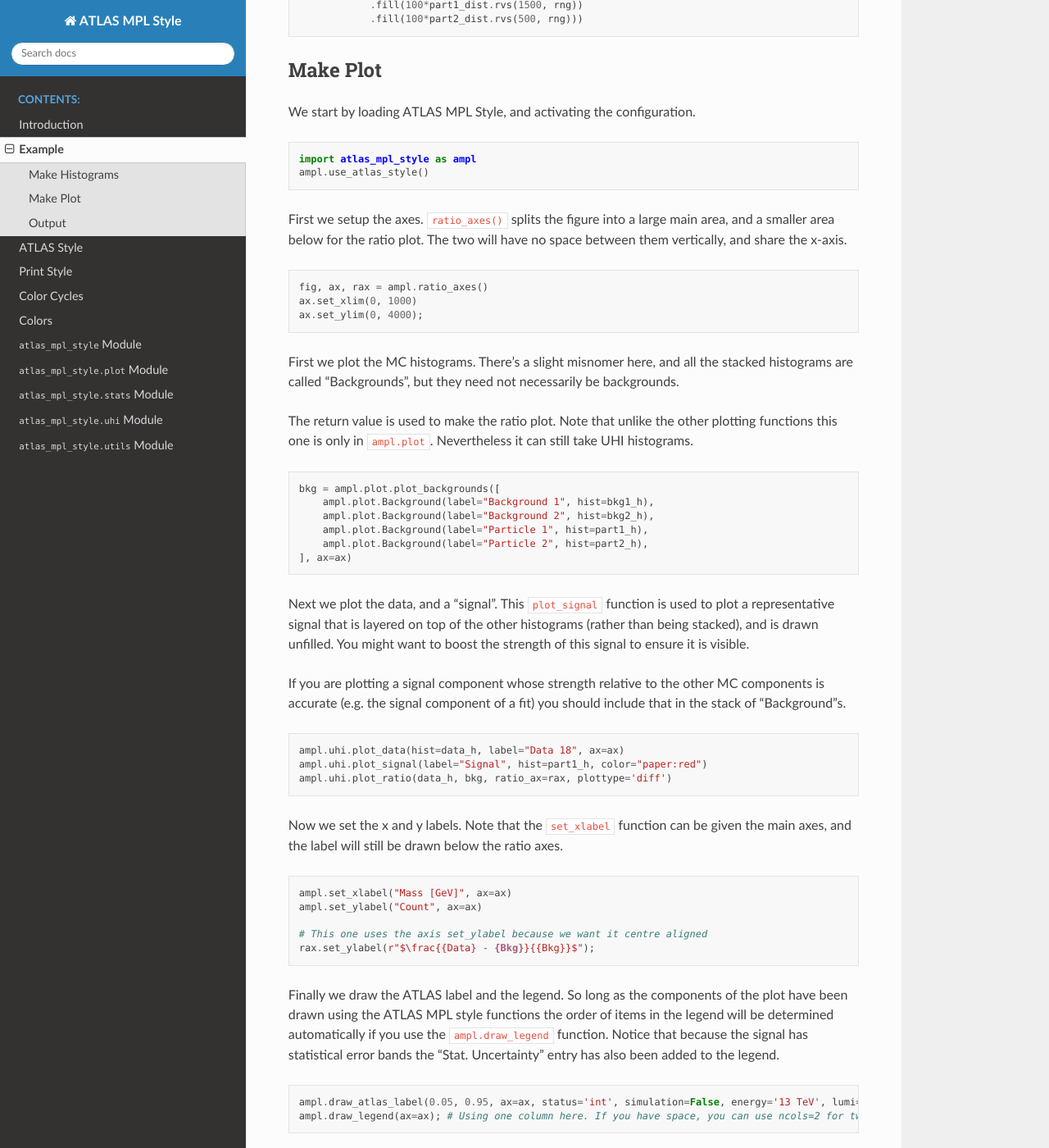
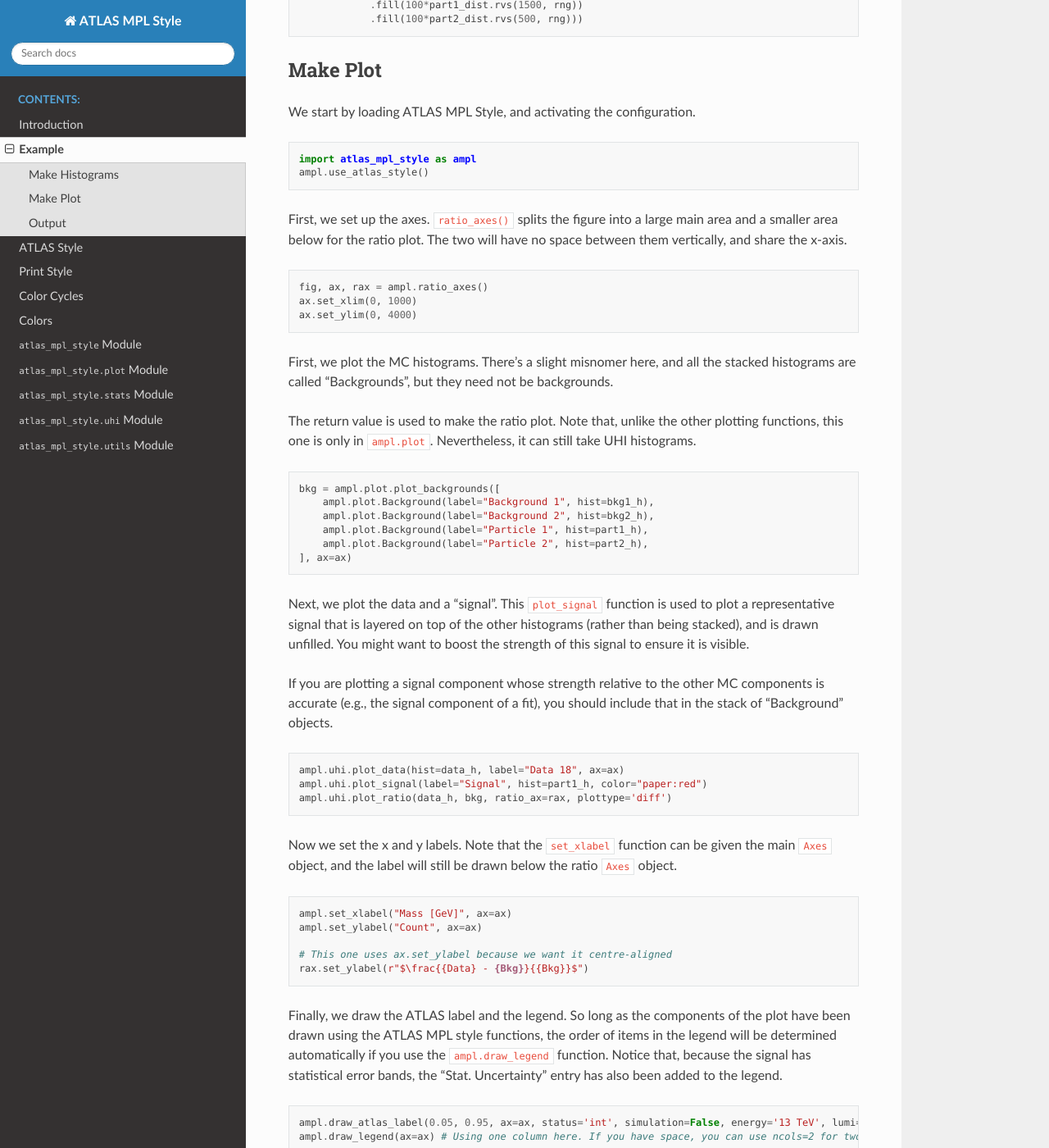
Before and after one commit to beojan/atlas-mpl, a Sphinx documentation site: the page built from docs/examples.rst, in a window 1280 px wide and 1400 px high, scrolled down 900 px. Shown: the whole window at 82% size. Built offline with Sphinx 7.4.7 and the Read the Docs theme 3.1.0, drawn with Linux system fonts in a browser that asks for light colours; some of the changed text lies outside the part shown.

Commit message:
AI spelling, grammar, and syntax fixes for documentation
- Fix typos, punctuation, Sphinx markup, and grammar in README.rst and docs/
- Standardize docstrings across atlas_mpl_style modules to follow NumPy style
- Adopt consistent British English with OED (-ize) spelling across docstrings
- Update parameter type annotations, imperative mood summaries, and return descriptions
- Fix test docstring comments in tests/test_docs_example.py

AI-Assisted-By: Antigravity (Gemini 3.8 Flash)

```diff
--- a/docs/conf.py
+++ b/docs/conf.py
@@ -52,4 +52,4 @@ master_doc = 'index'
 # Add any paths that contain custom static files (such as style sheets) here,
 # relative to this directory. They are copied after the builtin static files,
 # so a file named "default.css" will overwrite the builtin "default.css".
-html_static_path = ['']
+html_static_path = []
--- a/docs/examples.rst
+++ b/docs/examples.rst
@@ -16,8 +16,8 @@ First, we just load some packages.
 Make Histograms
 --------------------
 
-We need some histograms to plot, so let’s generate some. We’re making
-Boost histograms here but you can also read a TH1 from a ROOT file with
+We need some histograms to plot, so let's generate some. We're making
+Boost histograms here, but you can also read a TH1 from a ROOT file with
 Uproot and convert it. We can deal with anything that follows the UHI
 PlottableHistogram protocol.
 
@@ -45,8 +45,9 @@ PlottableHistogram protocol.
                 .fill(100*bkg2_dist.rvs(5000, rng))
                 .fill(100*part1_dist.rvs(1500, rng))
                 .fill(100*part2_dist.rvs(500, rng)))
+
 Make Plot
--------------
+---------
 
 We start by loading ATLAS MPL Style, and activating the configuration.
 
@@ -55,22 +56,22 @@ We start by loading ATLAS MPL Style, and activating the configuration.
     import atlas_mpl_style as ampl
     ampl.use_atlas_style()
 
-First we setup the axes. ``ratio_axes()`` splits the figure into a large
-main area, and a smaller area below for the ratio plot. The two will
+First, we set up the axes. ``ratio_axes()`` splits the figure into a large
+main area and a smaller area below for the ratio plot. The two will
 have no space between them vertically, and share the x-axis.
 
 .. code:: python
 
     fig, ax, rax = ampl.ratio_axes()
     ax.set_xlim(0, 1000)
-    ax.set_ylim(0, 4000);
+    ax.set_ylim(0, 4000)
 
-First we plot the MC histograms. There’s a slight misnomer here, and all
+First, we plot the MC histograms. There's a slight misnomer here, and all
 the stacked histograms are called “Backgrounds”, but they need not
-necessarily be backgrounds.
+be backgrounds.
 
-The return value is used to make the ratio plot. Note that unlike the
-other plotting functions this one is only in ``ampl.plot``. Nevertheless
+The return value is used to make the ratio plot. Note that, unlike the
+other plotting functions, this one is only in ``ampl.plot``. Nevertheless,
 it can still take UHI histograms.
 
 .. code:: python
@@ -82,14 +83,14 @@ it can still take UHI histograms.
         ampl.plot.Background(label="Particle 2", hist=part2_h),
     ], ax=ax)
 
-Next we plot the data, and a “signal”. This ``plot_signal`` function is
+Next, we plot the data and a “signal”. This ``plot_signal`` function is
 used to plot a representative signal that is layered on top of the other
 histograms (rather than being stacked), and is drawn unfilled. You might
 want to boost the strength of this signal to ensure it is visible.
 
 If you are plotting a signal component whose strength relative to the
-other MC components is accurate (e.g. the signal component of a fit) you
-should include that in the stack of “Background”s.
+other MC components is accurate (e.g., the signal component of a fit), you
+should include that in the stack of “Background” objects.
 
 .. code:: python
 
@@ -98,30 +99,30 @@ should include that in the stack of “Background”s.
     ampl.uhi.plot_ratio(data_h, bkg, ratio_ax=rax, plottype='diff')
 
 Now we set the x and y labels. Note that the ``set_xlabel`` function can
-be given the main axes, and the label will still be drawn below the
-ratio axes.
+be given the main ``Axes`` object, and the label will still be drawn below the
+ratio ``Axes`` object.
 
 .. code:: python
 
     ampl.set_xlabel("Mass [GeV]", ax=ax)
     ampl.set_ylabel("Count", ax=ax)
 
-    # This one uses the axis set_ylabel because we want it centre aligned
-    rax.set_ylabel(r"$\frac{{Data} - {Bkg}}{{Bkg}}$");
+    # This one uses ax.set_ylabel because we want it centre-aligned
+    rax.set_ylabel(r"$\frac{{Data} - {Bkg}}{{Bkg}}$")
 
-Finally we draw the ATLAS label and the legend. So long as the
+Finally, we draw the ATLAS label and the legend. So long as the
 components of the plot have been drawn using the ATLAS MPL style
-functions the order of items in the legend will be determined
+functions, the order of items in the legend will be determined
 automatically if you use the ``ampl.draw_legend`` function.
-Notice that because the signal has statistical error bands the
+Notice that, because the signal has statistical error bands, the
 "Stat. Uncertainty" entry has also been added to the legend.
 
 .. code:: python
 
     ampl.draw_atlas_label(0.05, 0.95, ax=ax, status='int', simulation=False, energy='13 TeV', lumi=140, desc="My example plot")
-    ampl.draw_legend(ax=ax); # Using one column here. If you have space, you can use ncols=2 for two columns
+    ampl.draw_legend(ax=ax) # Using one column here. If you have space, you can use ncols=2 for two columns
 
-And save the figure, ensuring everything is visible.
+Finally, save the figure, ensuring everything is visible.
 
 .. code:: python
 
```
Also changed, not shown: README.rst (+12 -11 lines), atlas_mpl_style/__init__.py (+19 -19 lines), docs/colors.rst (+4 -4 lines), docs/styles.rst (+6 -6 lines), 7 other files.
